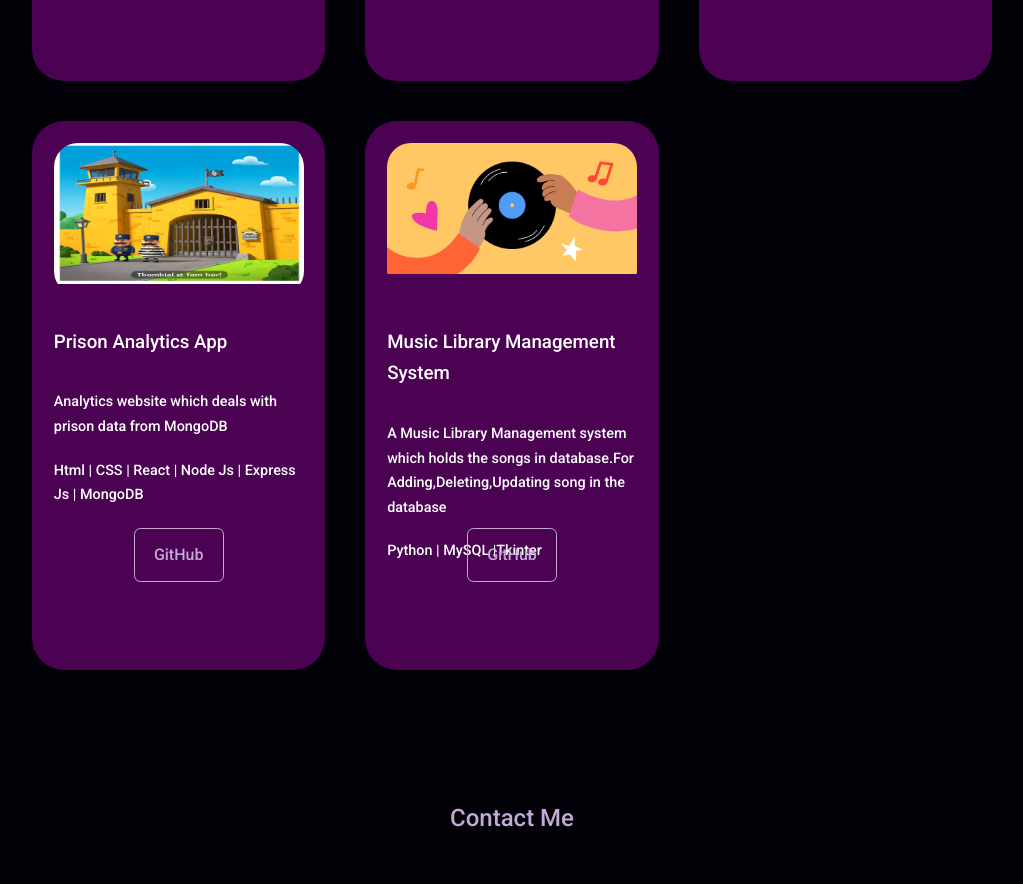
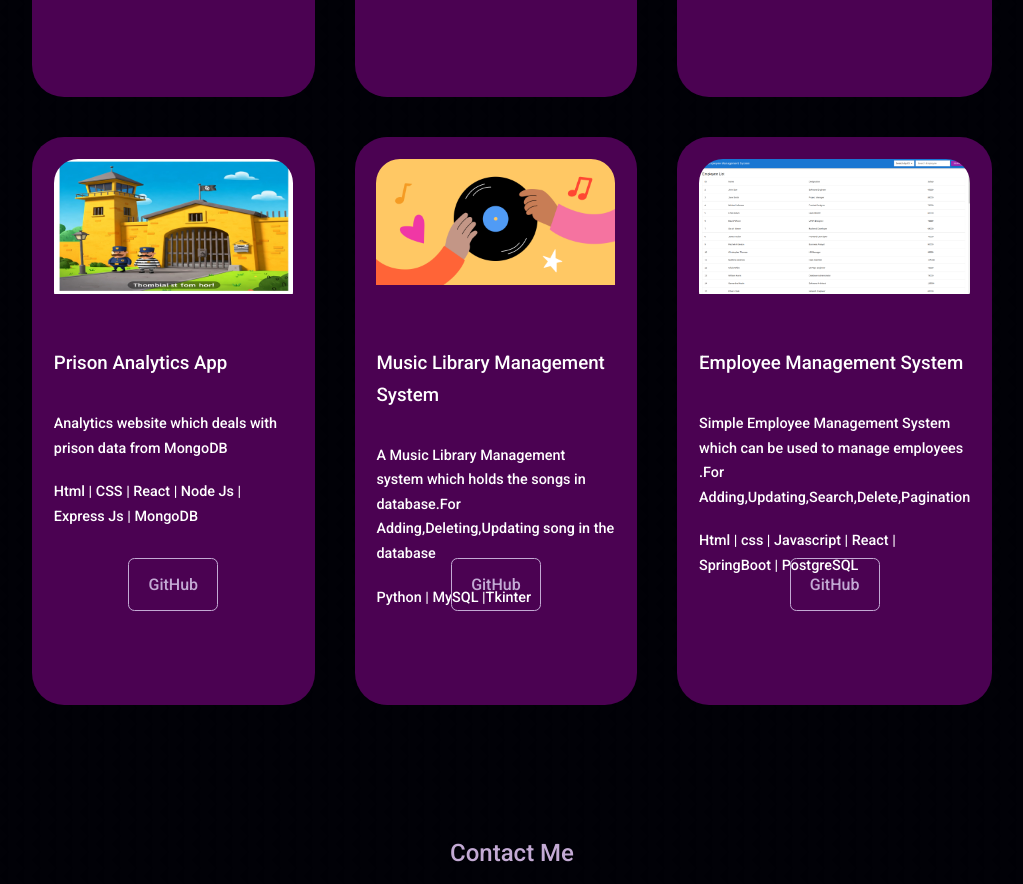
Before and after one commit to Dharun1504/Dharun-portfolio, a React (Create React App) app: page / in a window 1280 px wide. Shown: the part 2540-3424 px from the top of the page, without its empty margins (128-1151 px from the left). Built offline with nearby package versions, Linux system fonts and the light colour scheme.

Commit message:
Update Portfolio.jsx

```diff
--- a/src/components/portfolio/Portfolio.jsx
+++ b/src/components/portfolio/Portfolio.jsx
@@ -5,7 +5,7 @@ import IMG2 from "../../assets/crick.png";
 import IMG3 from "../../assets/music_recommend.png";
 import IMG4 from "../../assets/prison.jpg";
 import IMG5 from "../../assets/music_lib.png";
-// import IMG6 from "../../assets/Project4.jpg";
+import IMG6 from "../../assets/ems.png";
 import React from "react";
 
 //Portfolio function
@@ -55,15 +55,15 @@ const Portfolio = () => {
       technologies: "Python | MySQL |Tkinter",
       github: "https://github.com/Dharun1504/music-library-management-system",
     },
-    // {
-    //   id: 6,
-    //   title: "Fs Poster Website",
-    //   img: IMG6,
-    //   description:
-    //     "Real-world group project which is still in progress and will provide educational platform for future young developers",
-    //   technologies: "Html | Scss | Javascript",
-    //   github: "https://github.com/Rasif-Taghizada/Fs-Poster-Project",
-    // },
+    {
+      id: 6,
+      title: "Employee Management System",
+      img: IMG6,
+      description:
+        "Simple Employee Management System which can be used to manage employees .For Adding,Updating,Search,Delete,Pagination",
+      technologies: "Html | css | Javascript | React | SpringBoot | PostgreSQL",
+      github: "https://github.com/Dharun1504/Employee_Management_System",
+    }
   ];
 
   return (
```
